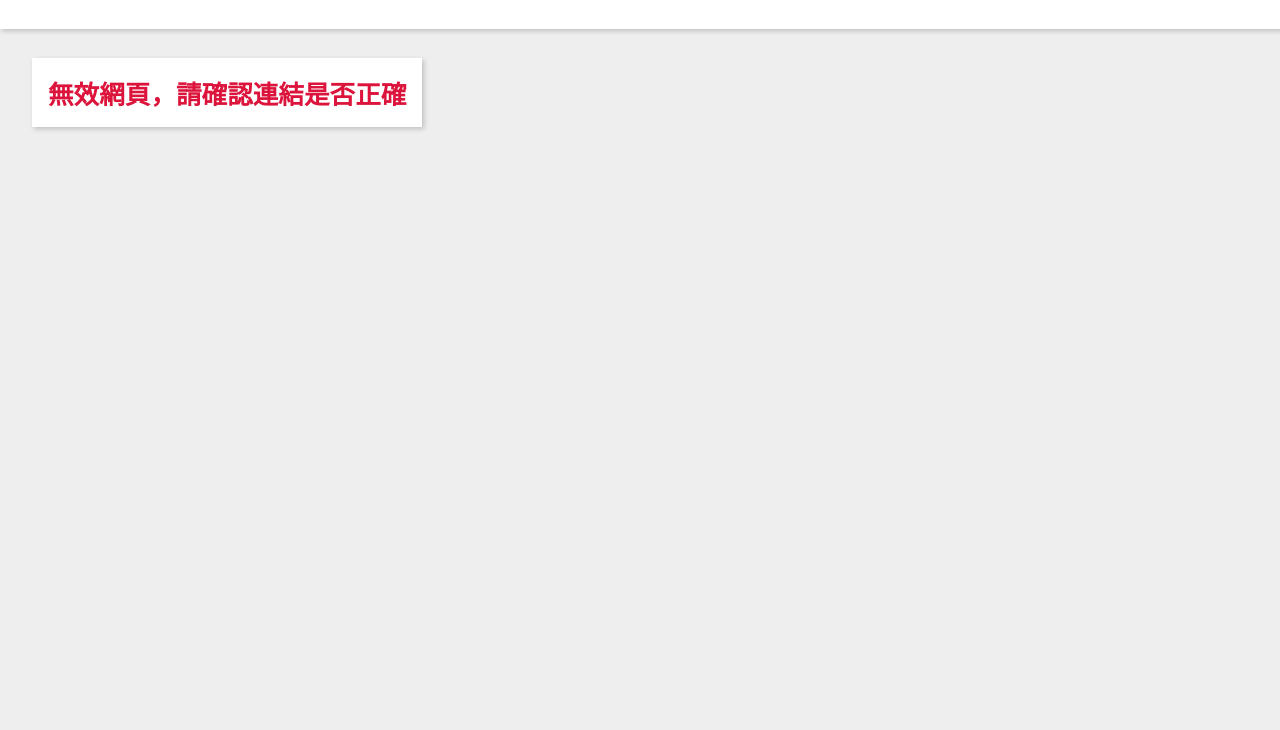
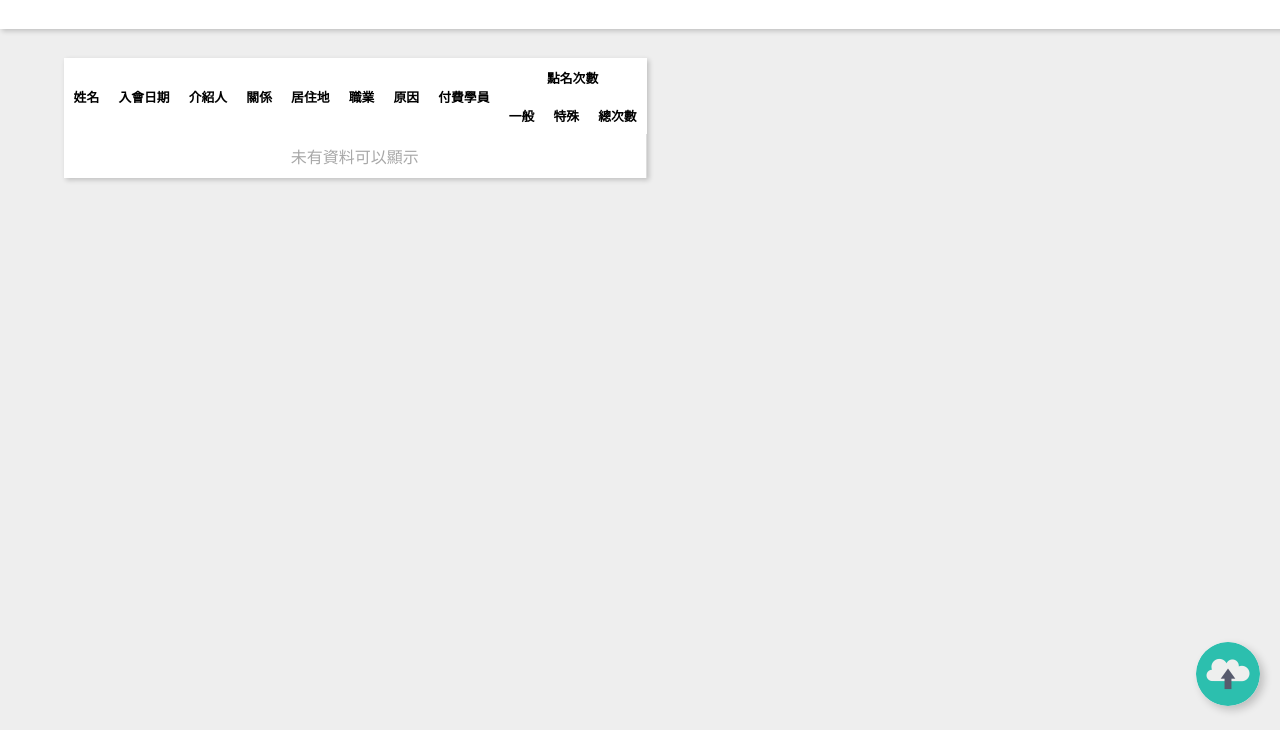
Before and after one commit to tony11tony11t/JSONparse, a plain HTML site: page index.html in a window 1280 px wide. Shown: the part 70-800 px from the top of the page. Drawn offline with Linux system fonts and the light colour scheme; no server answers.

Commit message:
modify generate file data

```diff
--- a/index.css
+++ b/index.css
@@ -7,9 +7,29 @@ h2{
     color:black;
     margin: 0;
 }
-h1{
-    margin : 1rem;
+h3{
     color: crimson;
+    width: fit-content;
+    margin: 0;
+
+}
+h3 label:hover{
+    color: dodgerblue;
+    text-decoration: underline;
+    cursor: pointer;
+}
+.upload{
+
+    position: fixed;
+    bottom: 20px;
+    right: 20px;
+}
+.upload img{
+    width: 64px;
+    height: 64px;
+    cursor: pointer;
+    box-shadow: rgba(0,0,0,0.2) 4px 4px 8px;
+    border-radius: 999px;
 }
 #main{
     background-color: #ffffff;
@@ -26,7 +46,7 @@ h1{
     top: 0;
 }
 .table{
-    padding: 2rem;
+    padding: 2rem 4rem;
     margin-top: 6rem;
     width: fit-content;
 }
@@ -58,3 +78,8 @@ h1{
 #main td.boolean{
     text-align: center;
 }
+.default{
+    text-align: center;
+    color: #A8A8A8;
+    font-size: 1rem;
+}
--- a/index.html
+++ b/index.html
@@ -30,8 +30,18 @@
                         <th>總次數</th>
                     </tr>
                 </thead>
-                <tbody></tbody>
+                <tbody>
+                    <tr class="default">
+                        <td colspan="11">
+                            未有資料可以顯示
+                        </td>
+                    </tr>
+                </tbody>
             </table>
+            <div class="upload">
+                <input type="file" id="file-uploader" data-target="file-uploader" hidden/>
+                <label for='file-uploader'><img src="file-upload.png"/></label>
+            </div>
         </div>
     </body>
     <script src="index.js"></script>
--- a/index.js
+++ b/index.js
@@ -2,25 +2,62 @@
 let table = document.getElementById("main");
 let tbody = table.querySelector("tbody");
 let url = window.location.search.split("url=")[1];
-let csvText = "姓名,入會日期,介紹人,關係,居住地,職業,原因,付費學員,一般點名次數,特殊點名次數,總點名次數\n";
+let jsonText = "";
 
 var xhr = new XMLHttpRequest();
 xhr.open("GET", url);
 xhr.onload = e => {
-    let data = null;
 
-    try{
-         data = JSON.parse(e.target.responseText);
-    }catch{
-        table.innerHTML = "<h1>無效網頁，請確認連結是否正確</h1>";
+    if(url != undefined){
+        showData(e.target.responseText);
+        jsonText = e.target.responseText;
+
+        let fileName = () => {
+            let date = new Date();
+            let y    = date.getFullYear();
+            let m    = date.getMonth() + 1;
+            let d    = date.getDate();
+            return `${y}-${m}-${d}`;
+        }
+
+        // Start file download.
+        download(`${fileName()}.json`,jsonText);
     }
 
 
+
+}
+xhr.send(null);
+
+document.getElementById("file-uploader").addEventListener("change" , e => {
+    var reader = new FileReader();
+    reader.readAsText(e.target.files[0], "UTF-8");
+    reader.onload = e => {
+        showData(e.target.result);
+    }
+})
+
+
+
+function download(filename, text) {
+    var element = document.createElement('a');
+    element.setAttribute('href', 'data:text/plain;charset=utf-8,' + encodeURIComponent(text));
+    element.setAttribute('download', filename);
+
+    element.style.display = 'none';
+    document.body.appendChild(element);
+
+    element.click();
+
+    document.body.removeChild(element);
+}
+
+function showData(data){
+    data = JSON.parse(data);
+    tbody.innerHTML = "";
     Object.keys(data).forEach(k => {
         let tr = `<tr><td colspan="11" class="group">${data[k].name}</td></tr>`;
         tbody.insertAdjacentHTML("beforeend" , tr);
-
-        csvText += data[k].name + "\n";
 
         let students = data[k].student;
         Object.keys(students).forEach(s => {
@@ -38,33 +75,6 @@ xhr.onload = e => {
                         <td class="number">${students[s].specialNum + students[s].normalNum}</td>
                     </tr>`;
             tbody.insertAdjacentHTML("beforeend" , tr);
-
-            csvText += `${students[s].name},${students[s].startDate},${students[s].introducer},${students[s].relationship},${students[s].city},${students[s].career},${students[s].reason.replace(/\n/g,' ')},${students[s].money === "true" ? "O" : ""}, ${students[s].normalNum},${students[s].specialNum},${students[s].specialNum + students[s].normalNum}\n`
         })
     })
-
-    let fileName = () => {
-        let date = new Date();
-        let y    = date.getFullYear();
-        let m    = date.getMonth() + 1;
-        let d    = date.getDate();
-        return `${y}-${m}-${d}`;
-    }
-
-    // Start file download.
-    download(`${fileName()}.csv`,csvText);
 }
-xhr.send(null);
-
-function download(filename, text) {
-    var element = document.createElement('a');
-    element.setAttribute('href', 'data:text/plain;charset=utf-8,' + encodeURIComponent(text));
-    element.setAttribute('download', filename);
-
-    element.style.display = 'none';
-    document.body.appendChild(element);
-
-    element.click();
-
-    document.body.removeChild(element);
-}
```
Also changed, not shown: file-upload.png (added).
